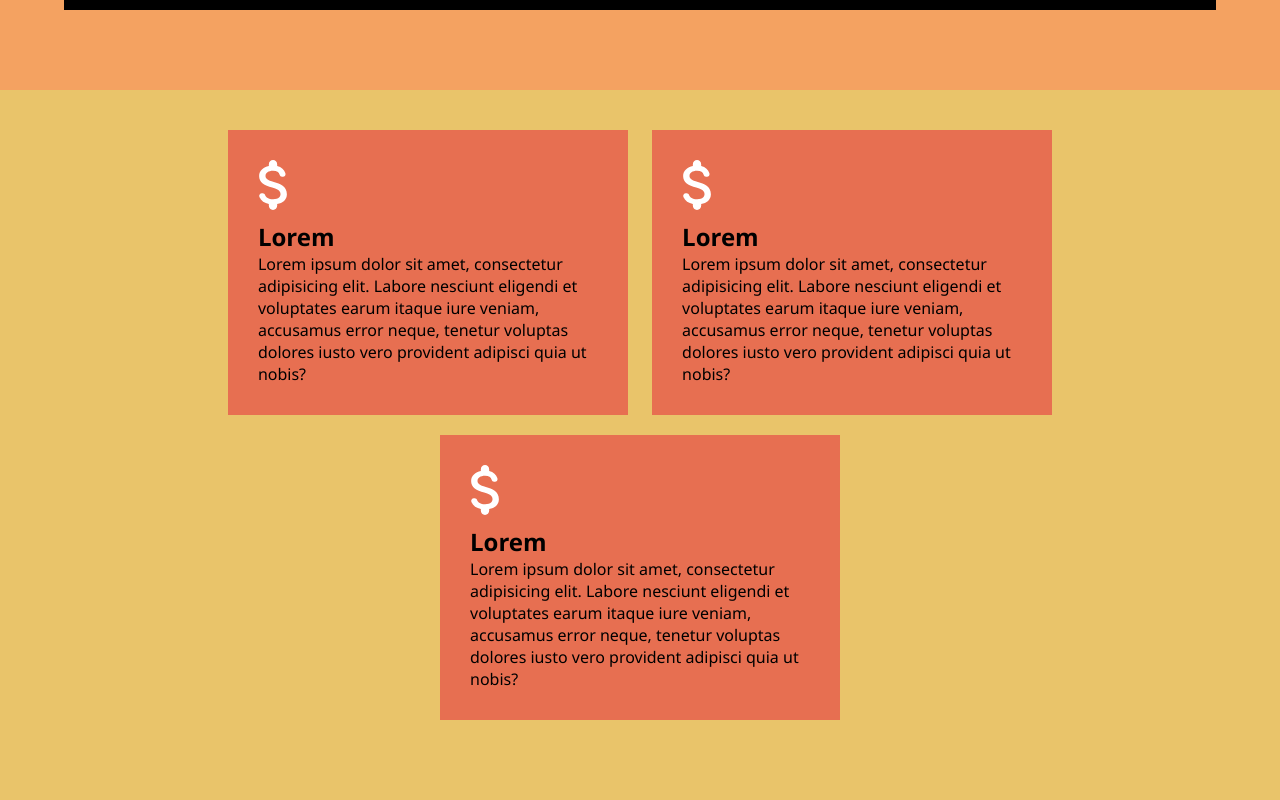
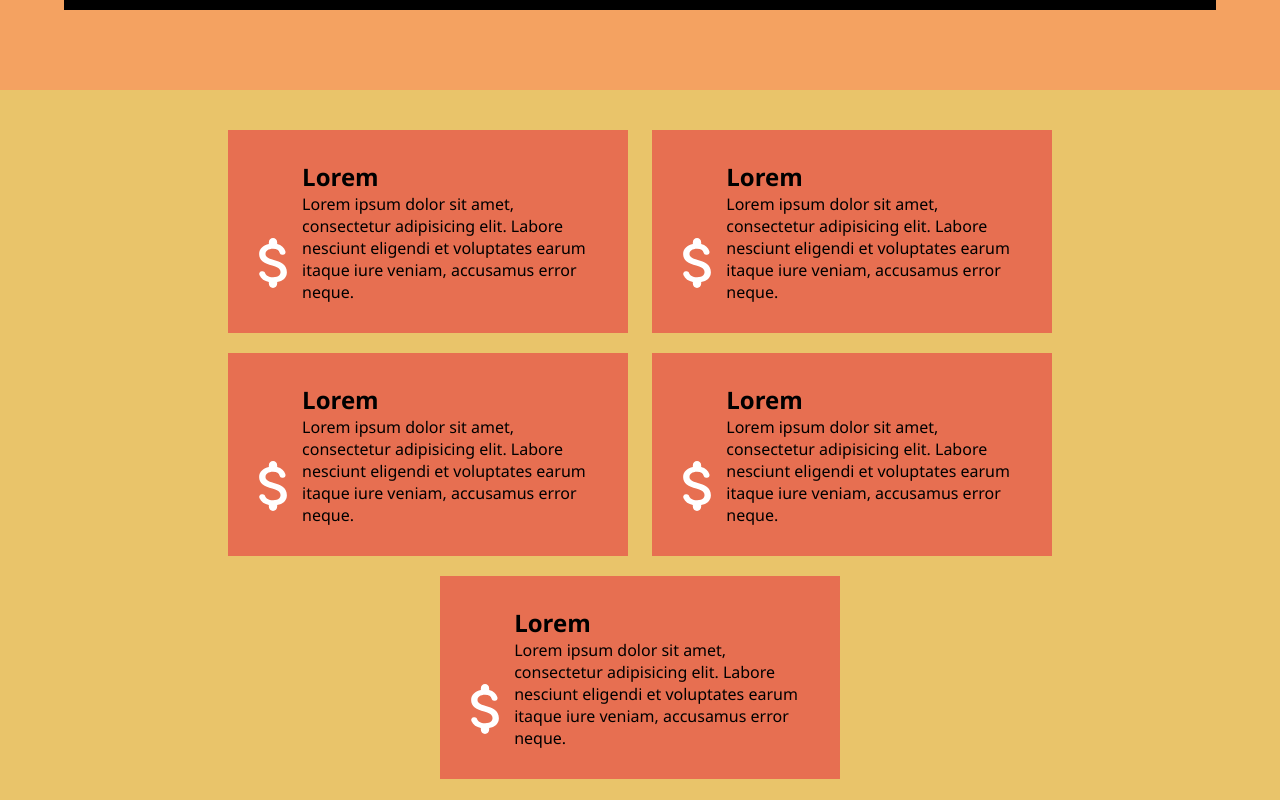
Before and after one commit to theguto13/2ab-solar, a plain HTML site: page index.html in a window 1280 px wide. Shown: the part 2180-2980 px from the top of the page. Drawn offline with Linux system fonts and the light colour scheme.

Commit message:
pequenas alterações

```diff
--- a/css/index.css
+++ b/css/index.css
@@ -212,6 +212,12 @@
     width: 30px;
     height: 50px;
     margin-bottom: 10px;
+    display: inline-block;
+    margin-right: 10px;
+}
+.card-v #c-v-text{
+    width: 85%;
+    display: inline-block;
 }
 @media (max-width: 500px){
     .card-v{
--- a/css/style.css
+++ b/css/style.css
@@ -22,6 +22,21 @@ html, body{
 }
 body{
     overflow-x: hidden;
+}
+/*
+    Scrollbar
+*/
+::-webkit-scrollbar{
+    width: 12px;
+    background: #E9C46A;
+    opacity: 0;
+}
+::-webkit-scrollbar-thumb{
+    background: #2A9D8F;
+}
+::-webkit-scrollbar-track{
+    background-color: #E9C46A;
+    opacity: 0;
 }
 /*
     Header / Cabeçalho
@@ -134,16 +149,17 @@ header nav a #switch{
         right: -250px;
         top: 80px;
         padding-top: 10px;
+        background-color: #264653;
     }
     .nav-links a{
         margin-top: 3px;
     }
     .nav-links a:hover{
-        background-color: #26465320;
+        background-color: #ffffff20;
     }
     header a#selected{
-        background-color: #264653;
-        color: white;
+        background-color: white;
+        color: #264653;
     }
 }
 /*
--- a/index.html
+++ b/index.html
@@ -80,18 +80,38 @@
     <div class="cards-vantagem">
         <div class="card-v card-v1" data-aos="fade-up" data-aos-duration="1500" data-aos-anchor-placement="bottom-bottom">
             <div id="c-v-icon"></div>
-            <h2>Lorem</h2>
-            <p>Lorem ipsum dolor sit amet, consectetur adipisicing elit. Labore nesciunt eligendi et voluptates earum itaque iure veniam, accusamus error neque, tenetur voluptas dolores iusto vero provident adipisci quia ut nobis?</p>
+            <div id="c-v-text">
+                <h2>Lorem</h2>
+                <p>Lorem ipsum dolor sit amet, consectetur adipisicing elit. Labore nesciunt eligendi et voluptates earum itaque iure veniam, accusamus error neque.</p>
+            </div>
         </div>
         <div class="card-v card-v2" data-aos="fade-up" data-aos-duration="1500" data-aos-anchor-placement="bottom-bottom">
             <div id="c-v-icon"></div>
-            <h2>Lorem</h2>
-            <p>Lorem ipsum dolor sit amet, consectetur adipisicing elit. Labore nesciunt eligendi et voluptates earum itaque iure veniam, accusamus error neque, tenetur voluptas dolores iusto vero provident adipisci quia ut nobis?</p>
+            <div id="c-v-text">
+                <h2>Lorem</h2>
+                <p>Lorem ipsum dolor sit amet, consectetur adipisicing elit. Labore nesciunt eligendi et voluptates earum itaque iure veniam, accusamus error neque.</p>
+            </div>
         </div>
         <div class="card-v card-v3" data-aos="fade-up" data-aos-duration="1500" data-aos-anchor-placement="bottom-bottom">
             <div id="c-v-icon"></div>
-            <h2>Lorem</h2>
-            <p>Lorem ipsum dolor sit amet, consectetur adipisicing elit. Labore nesciunt eligendi et voluptates earum itaque iure veniam, accusamus error neque, tenetur voluptas dolores iusto vero provident adipisci quia ut nobis?</p>
+            <div id="c-v-text">
+                <h2>Lorem</h2>
+                <p>Lorem ipsum dolor sit amet, consectetur adipisicing elit. Labore nesciunt eligendi et voluptates earum itaque iure veniam, accusamus error neque.</p>
+            </div>
+        </div>
+        <div class="card-v card-v4" data-aos="fade-up" data-aos-duration="1500" data-aos-anchor-placement="bottom-bottom">
+            <div id="c-v-icon"></div>
+            <div id="c-v-text">
+                <h2>Lorem</h2>
+                <p>Lorem ipsum dolor sit amet, consectetur adipisicing elit. Labore nesciunt eligendi et voluptates earum itaque iure veniam, accusamus error neque.</p>
+            </div>
+        </div>
+        <div class="card-v card-v5" data-aos="fade-up" data-aos-duration="1500" data-aos-anchor-placement="bottom-bottom">
+            <div id="c-v-icon"></div>
+            <div id="c-v-text">
+                <h2>Lorem</h2>
+                <p>Lorem ipsum dolor sit amet, consectetur adipisicing elit. Labore nesciunt eligendi et voluptates earum itaque iure veniam, accusamus error neque.</p>
+            </div>
         </div>
     </div>
     <!--Seção de texto com imagem-->
--- a/js/script.js
+++ b/js/script.js
@@ -36,9 +36,9 @@ $(document).ready(function(){
             $('.hamburguer').addClass('active');
             $('.nav-links').height(($('body').height)-80-144);
             $('.nav-links').css('display','flex');
-            $('.nav-links').css('background-color','white');
-            $('.nav-links a').css('color','#264653');
-            $('#selected').css('color','white');
+            $('.nav-links').css('background-color','#264653');
+            $('.nav-links a').css('color','white');
+            $('#selected').css('color','#264653');
             setTimeout(function(){
                 $('.nav-links').css('right','0');
             },0.15*1000)
```
